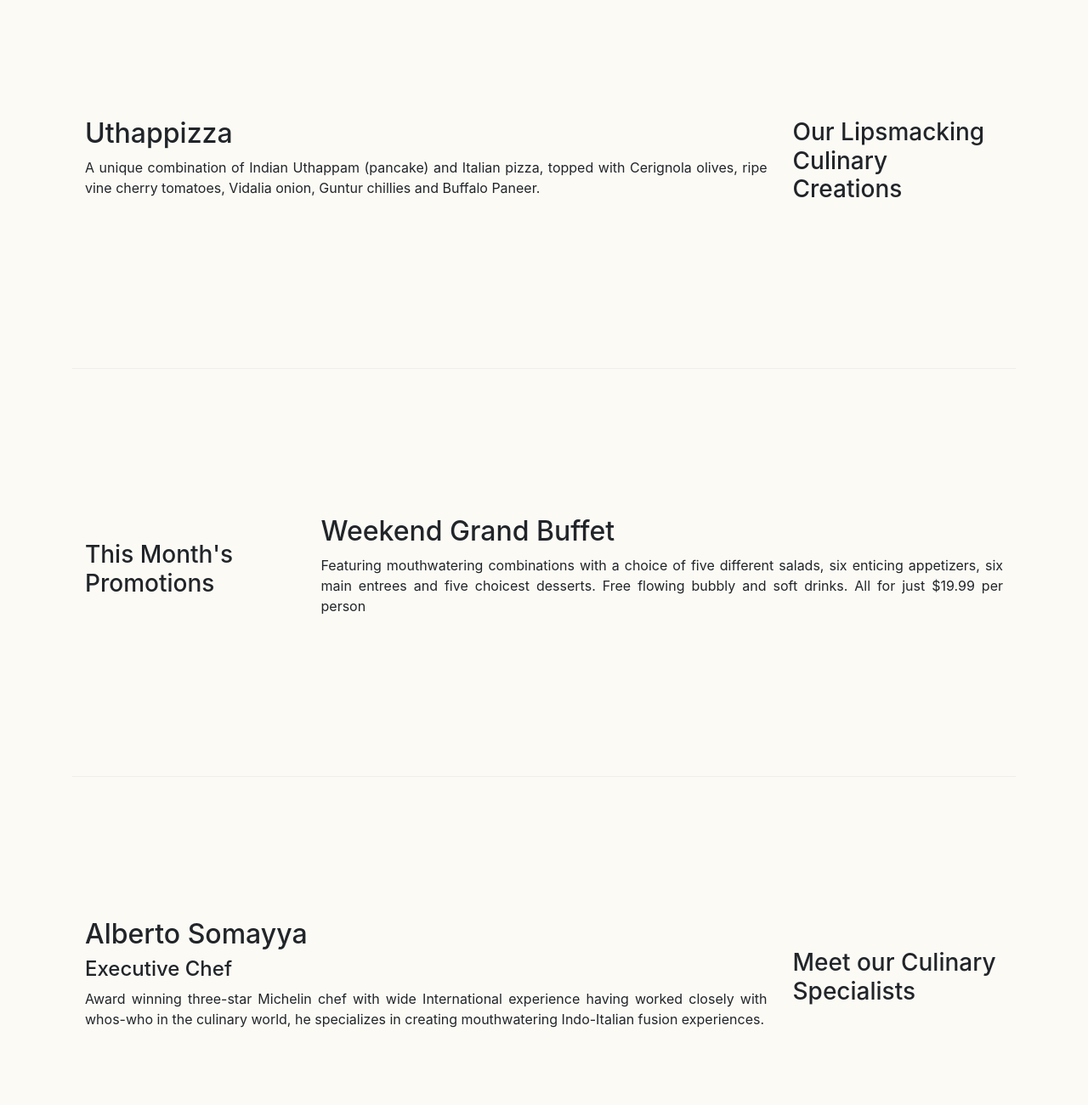
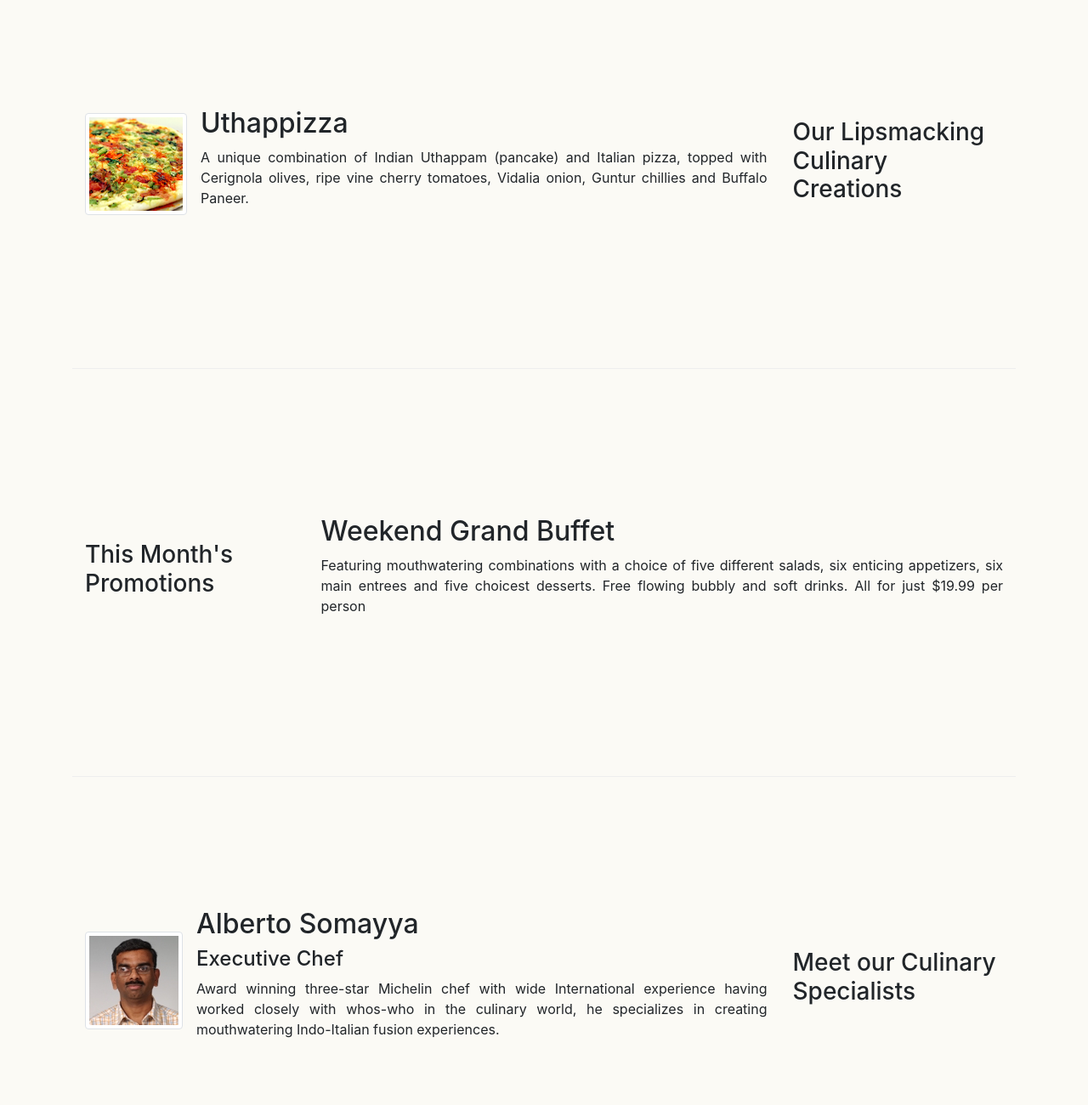
Before and after one commit to ZHXC29A/COURSERA-FULLSTACK, a website: page index.html in a window 1280 px wide. Shown: the part 420-1720 px from the top of the page at 85% size. Drawn offline with nearby package versions, Linux system fonts and the light colour scheme.

Commit message:
media and images

```diff
--- a/index.html
+++ b/index.html
@@ -28,7 +28,8 @@
             <button class="navbar-toggler" type="button" data-toggle="collapse" data-target="#Navbar">
                 <span class="navbar-toggler-icon"></span>
             </button>
-            <a class="navbar-brand" href="./index.html">Ristorante Con Fusion</a>
+            <a class="navbar-brand" href="./index.html"><img src="/assets/logo.png" alt="" class="img-fluid" height="45" width="45"></a>
+
             <div class="collapse navbar-collapse" id="Navbar">
                 <ul class="navbar-nav mr-auto">
                     <li class="nav-item active"><a class="nav-link" href="./index.html"><span class="fa fa-home fa-lg"></span> Home</a></li>
@@ -48,8 +49,7 @@
                     <h1>Ristorante con Fusion</h1>
                     <h5>We take inspiration from the World's best cuisines, and create a unique fusion experience. Our lipsmacking creations will tickle your culinary senses!</h5>
                 </div>
-                <div class="col-12 col-sm">
-                </div>
+
             </div>
         </div>
     </header>
@@ -61,8 +61,17 @@
                 <h3>Our Lipsmacking Culinary Creations</h3>
             </div>
             <div class="col col-sm order-sm-first col-md text-justify">
-                <h2>Uthappizza</h2>
-                <p>A unique combination of Indian Uthappam (pancake) and Italian pizza, topped with Cerignola olives, ripe vine cherry tomatoes, Vidalia onion, Guntur chillies and Buffalo Paneer.</p>
+                <div class="media">
+                    <img class="d-flex mr-3 img-thumbnail align-self-center"
+                            src="assets/uthappizza.png" alt="Uthappizza">
+                    <div class="media-body">
+                        <h2 class="mt-0">Uthappizza</h2>
+                        <p class="d-none d-sm-block">A unique combination of Indian Uthappam (pancake) and
+                            Italian pizza, topped with Cerignola olives, ripe vine
+                            cherry tomatoes, Vidalia onion, Guntur chillies and
+                            Buffalo Paneer.</p>
+                    </div>
+                </div>
             </div>
         </div>
 
@@ -81,9 +90,19 @@
                 <h3>Meet our Culinary Specialists</h3>
             </div>
             <div class="col col-sm order-sm-first col-md text-justify">
-                <h2>Alberto Somayya</h2>
-                <h4>Executive Chef</h4>
-                <p>Award winning three-star Michelin chef with wide International experience having worked closely with whos-who in the culinary world, he specializes in creating mouthwatering Indo-Italian fusion experiences. </p>
+                <div class="media">
+                    <img class="d-flex mr-3 img-thumbnail align-self-center"
+                            src="assets/alberto.png" alt="Alberto Somayya">
+                    <div class="media-body">
+                        <h2 class="mt-0">Alberto Somayya</h2>
+                        <h4>Executive Chef</h4>
+                        <p class="d-none d-sm-block">Award winning three-star Michelin chef with wide
+                            International experience having worked closely with
+                            whos-who in the culinary world, he specializes in
+                            creating mouthwatering Indo-Italian fusion experiences.
+                            </p>
+                    </div>
+                </div>
             </div>
         </div>
     </div>
```
Also changed, not shown: aboutus.html (+1 -1 lines), contactus.html (+2 -1 lines), assets/alberto.png (added), assets/buffet.png (added), assets/logo.png (added), assets/uthappizza.png (added), 1 other file.
